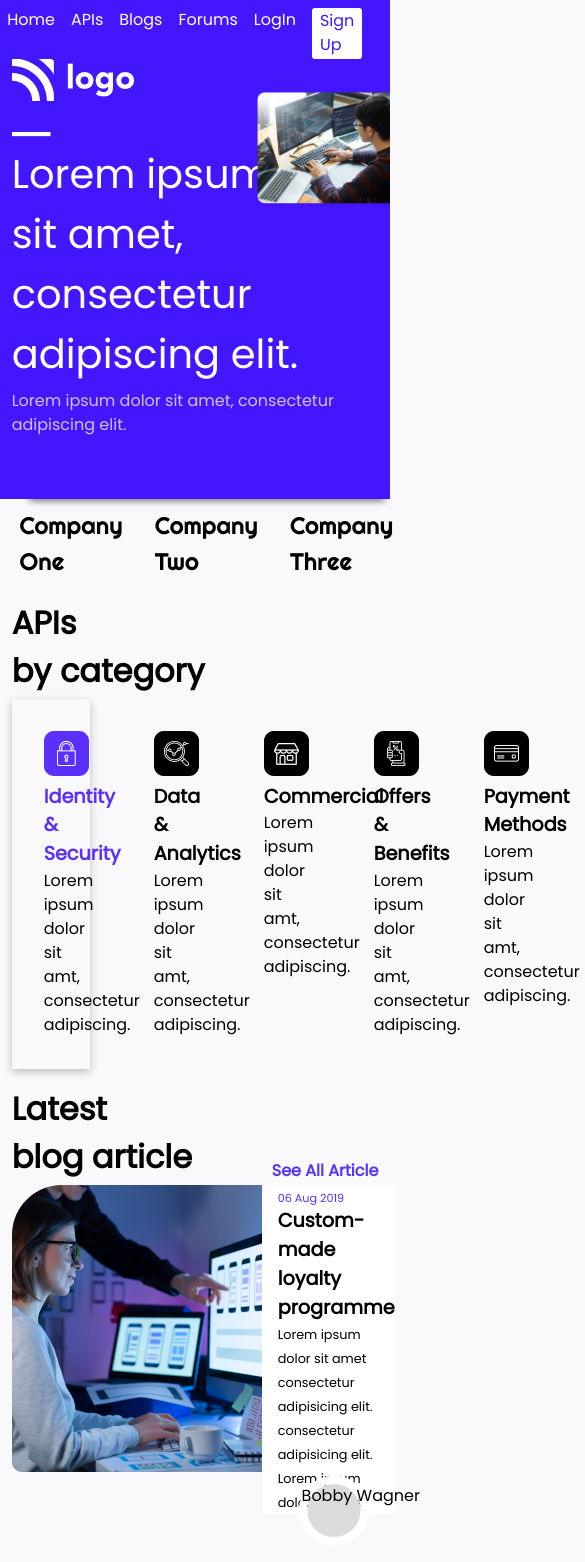
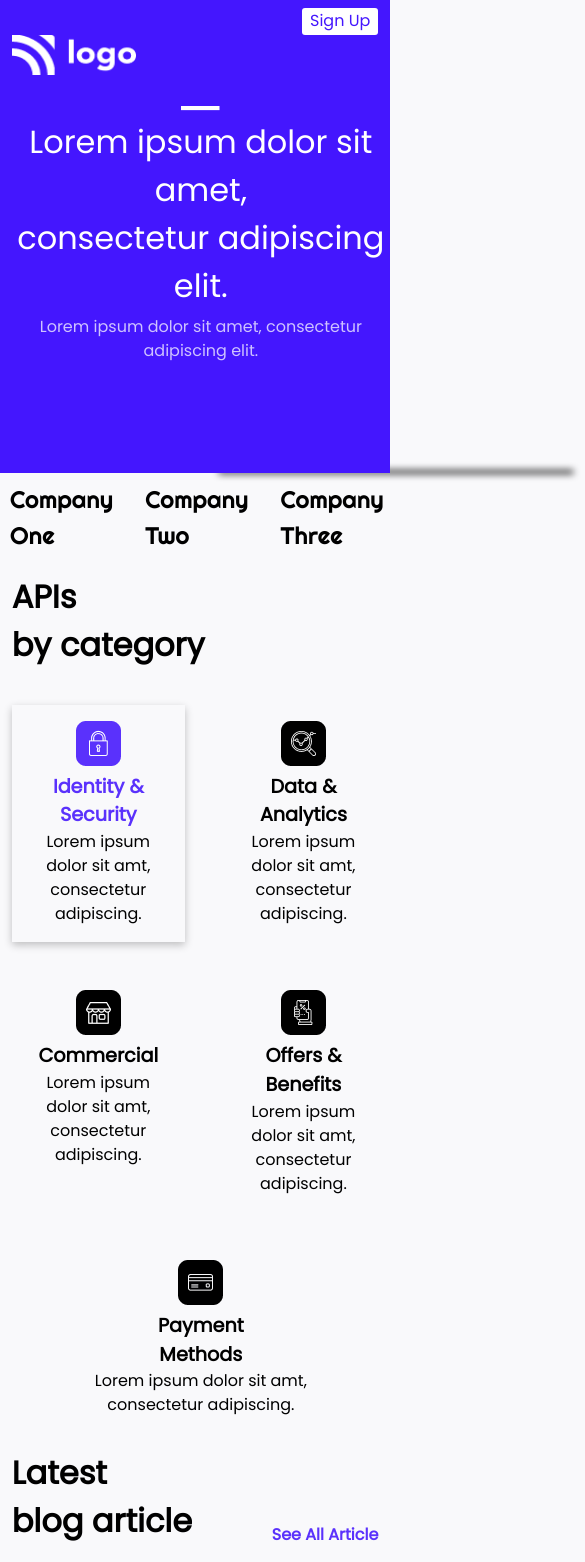
Before and after one commit to aj4abinjacob/HTML-CSS-Projects, a website: page Project 09/index.html in a window 390 px wide. Shown: the top 1562 px of the page, 585 px wide, since content can reach past the window. Drawn offline with Linux system fonts and the light colour scheme.

Commit message:
Added mobile responsiveness

```diff
--- a/Project 09/style.css
+++ b/Project 09/style.css
@@ -116,6 +116,8 @@ nav a:hover,svg:hover{
 
 .logo{
   margin-left: var(--default-margin);
+  width: 125px;
+  height: 40px;
 }
 
 .header-text{
@@ -436,3 +438,105 @@ nav a:hover,svg:hover{
 .footer-right img{
   cursor: pointer;
 }
+
+
+@media screen and (max-width:600px) {
+
+  /* *{
+    border: 1px solid red;
+  } */
+
+
+  .nav-item:not(:last-child){
+    display: none;
+  }
+
+  .companies{
+    display: flex;
+    width: 95%;
+    justify-content: center;
+  }
+  .header-image{
+    display: none;
+  }
+
+  .header-text{
+    text-align: center;
+  }
+
+  .header-text h2{
+    font-size: 2rem;
+  }
+
+
+.cards{
+  padding-top: 2rem;
+  display: grid;
+  width: 100%;
+  grid-template-columns: repeat(2,1fr);
+  justify-content: center;
+}
+
+.cards > [class*="card"]{
+  width: 100%;
+  text-align: center;
+  padding: 1rem;
+}
+
+.card:last-of-type{
+  grid-column: span 2;
+}
+
+.blog-author{
+  transform: translate(40%,-90%);
+  width: fit-content;
+}
+
+.blog-bottom{
+  float: right;
+  transform: translateX(65vw);
+  width: fit-content;
+}
+
+.faq-content h2{
+  line-height: 1.2;
+}
+
+.faq-image{
+  width: 100%;
+  overflow-x: hidden;
+}
+
+
+.download-section > .download-content >h1{
+  font-size: 1.5rem;
+}
+
+.blog-heading{
+  padding-bottom: 1rem
+}
+
+.footer-section .list{
+  display: none;
+}
+
+.download-email{
+  display: flex;
+}
+
+header{
+  display: flex;
+  flex-direction: column;
+  justify-content: center;
+}
+
+svg.nav-item{
+  display: none;
+}
+
+form {
+  display: flex;
+}
+
+
+}
```
